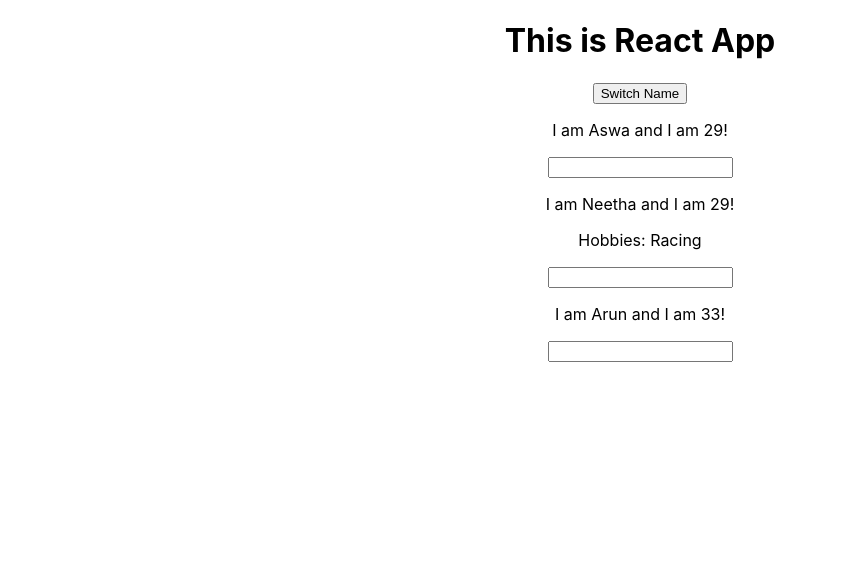
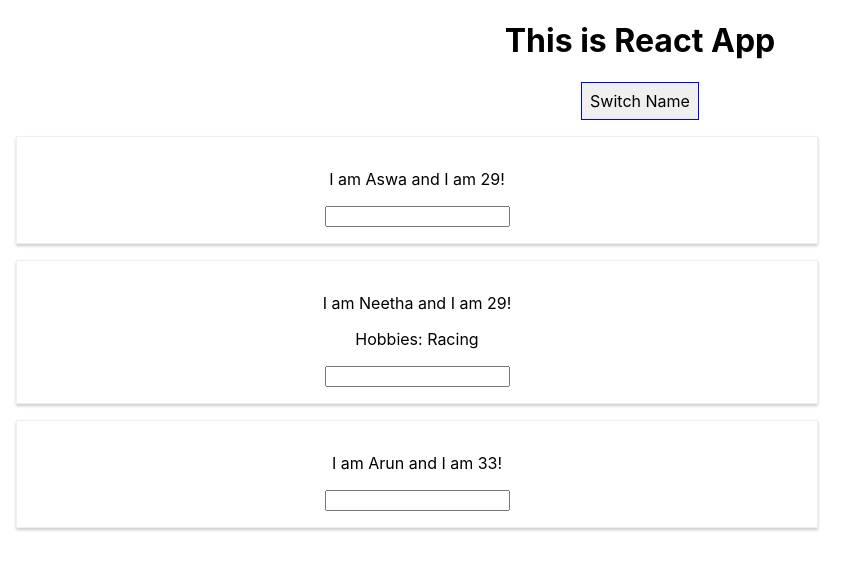
Before and after one commit to aswanth1989/react, a React (Create React App) app: page / in a window 1280 px wide. Shown: the top 570 px of the page, without its empty margins (0-867 px from the left). Built offline with nearby package versions, Linux system fonts and the light colour scheme.

Commit message:
Adding styles

```diff
--- a/src/App.js
+++ b/src/App.js
@@ -26,21 +26,31 @@
   const namechangedHandler = (event) =>{
     setPersonState({
       persons:[
-        {name:'Aswa', age:29},
+        {name:event.target.value, age:29},
         {name: event.target.value, age:29},
-        {name:'Arun', age:33}
+        {name:event.target.value, age:33}
       ],
       otherState:'Some other value'
     });
   };
 
+const style = {
+  backroundColor:'white',
+  font:'inherit',
+  border:'1px solid blue',
+  padding:'8px',
+  cursor:'pointer'
+};
+
   return (
     <div className="App">
       <h1>This is React App</h1>
-      <button onClick={switchHandler.bind(this,'Aswanth M')}>Switch Name</button>
+      <button style={style}
+      onClick={switchHandler.bind(this,'Aswanth M')}>Switch Name</button>
       <Person
         name={personState.persons[0].name}
-        age={personState.persons[0].age}/>
+        age={personState.persons[0].age}
+        changed={namechangedHandler}/>
       <Person
         name={personState.persons[1].name}
         age={personState.persons[1].age}
@@ -48,7 +58,8 @@
         changed={namechangedHandler}>Hobbies: Racing</Person>
       <Person
         name={personState.persons[2].name}
-        age={personState.persons[2].age}/>
+        age={personState.persons[2].age}
+        changed={namechangedHandler}/>
     </div>
   );
 }
--- /dev/null
+++ b/src/Person/Person.css
@@ -0,0 +1,8 @@
+.Person{
+    width: 60%;
+    margin: 16px;
+    border: 1px solid #eee;
+    text-align:center;
+    box-shadow: 0 2px 3px #ccc;
+    padding: 16px;
+}
--- a/src/Person/Person.js
+++ b/src/Person/Person.js
@@ -1,9 +1,10 @@
 import React from 'react'
+import './Person.css'
 
 const person = (props)=> {
 
     return (
-    <div>
+    <div className="Person">
         <p onClick={props.click}>I am {props.name} and I am {props.age}!</p>
         <p>{props.children}</p>
         <input type="text" onChange={props.changed}/>
```
